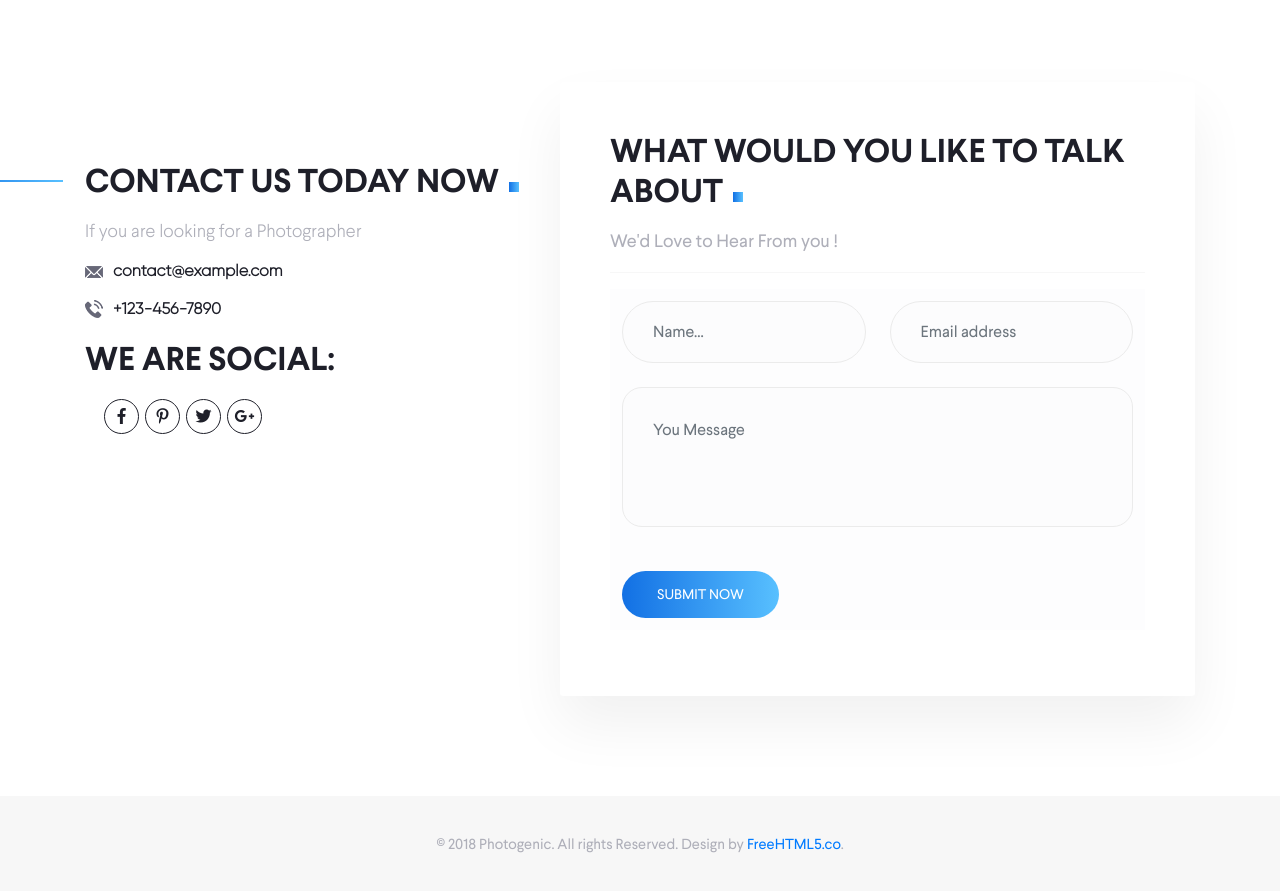
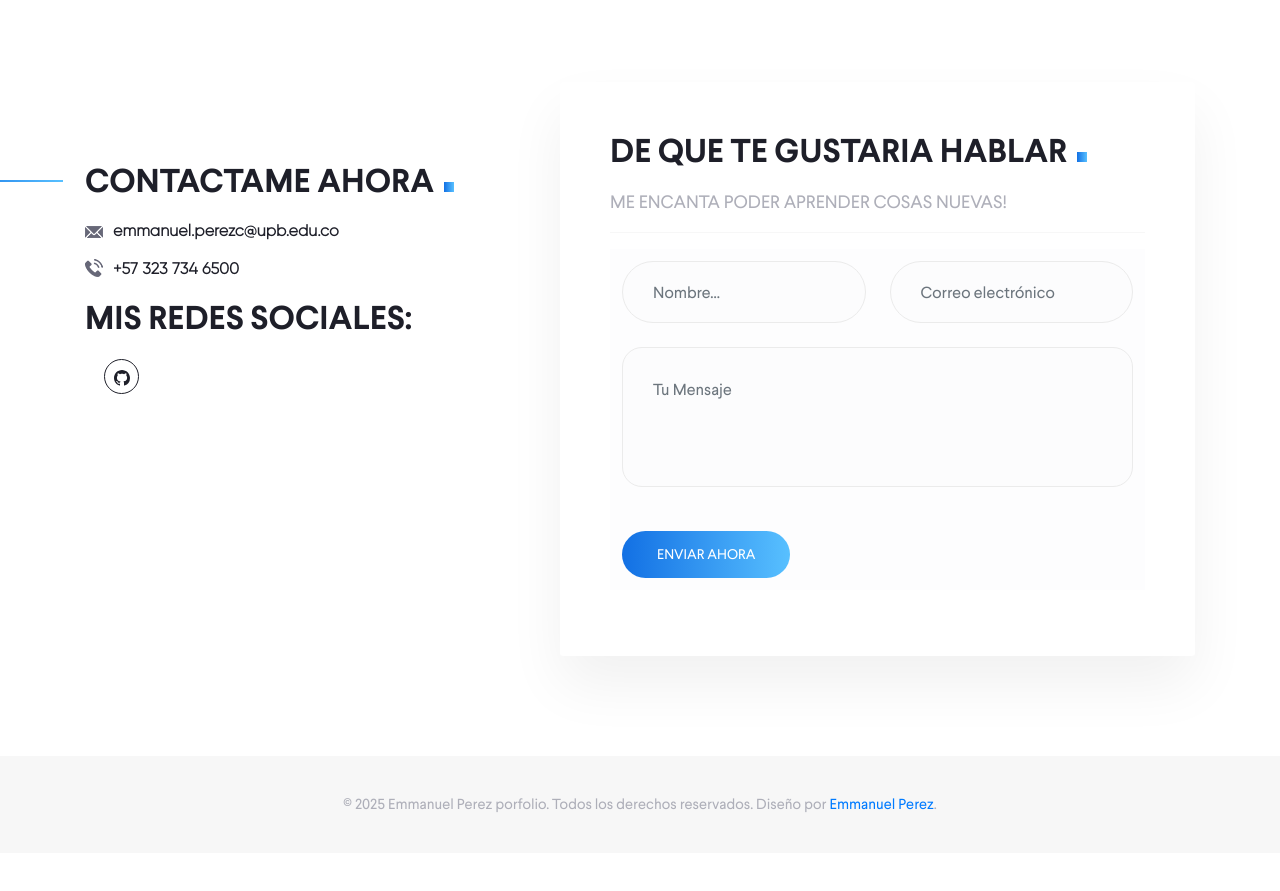
Before and after one commit to tiz787/project-workshop-1, a plain HTML site: page index.html in a window 1280 px wide. Shown: the part 2560-3451 px from the top of the page. After the commit the page ends 3413 px from the top, so only its background shows below. Drawn offline with Linux system fonts and the light colour scheme.

Commit message:
Actualizar Seccion de contacto mas personal y dedica a lo que se necesita

```diff
--- a/index.html
+++ b/index.html
@@ -373,38 +373,35 @@
       <div class="container" id="contact">
         <div class="row">
           <div class="col-lg-5">
-            <h2>CONTACT US TODAY NOW</h2>
-            <p class="light">If you are looking for a Photographer</p>
+            <h2>CONTACTAME AHORA</h2>
             <p>
               <span class="email"
                 ><img src="images/email.png" alt="email icon" /></span
-              ><b>contact@example.com</b>
+              ><b>emmanuel.perezc@upb.edu.co</b>
             </p>
             <p>
               <span class="phone"
                 ><img src="images/phone.png" alt="phone icon" /></span
-              ><b>+123-456-7890</b>
+              ><b>+57 323 734 6500</b>
             </p>
-            <h3>We Are Social:</h3>
+            <h3>MIS REDES SOCIALES:</h3>
             <ul class="navbar-nav float-left social-links footer-social">
               <li class="nav-item">
-                <a class="nav-link" href="https://www.facebook.com/fh5co"
-                  ><i class="fab fa-facebook-f"></i
-                ></a>
-              </li>
-              <li class="nav-item">
-                <a class="nav-link" href="#"
-                  ><i class="fab fa-pinterest-p"></i
-                ></a>
-              </li>
-              <li class="nav-item">
-                <a class="nav-link" href="https://twitter.com/fh5co"
-                  ><i class="fab fa-twitter"></i
-                ></a>
-              </li>
-              <li class="nav-item">
-                <a class="nav-link" href="#"
-                  ><i class="fab fa-google-plus-g"></i
+                <a
+                  class="nav-link"
+                  href="https://github.com/tiz787"
+                  target="_blank"
+                  ><svg
+                    xmlns="http://www.w3.org/2000/svg"
+                    width="16"
+                    height="16"
+                    fill="currentColor"
+                    class="bi bi-github"
+                    viewBox="0 0 16 16"
+                  >
+                    <path
+                      d="M8 0C3.58 0 0 3.58 0 8c0 3.54 2.29 6.53 5.47 7.59.4.07.55-.17.55-.38 0-.19-.01-.82-.01-1.49-2.01.37-2.53-.49-2.69-.94-.09-.23-.48-.94-.82-1.13-.28-.15-.68-.52-.01-.53.63-.01 1.08.58 1.23.82.72 1.21 1.87.87 2.33.66.07-.52.28-.87.51-1.07-1.78-.2-3.64-.89-3.64-3.95 0-.87.31-1.59.82-2.15-.08-.2-.36-1.02.08-2.12 0 0 .67-.21 2.2.82.64-.18 1.32-.27 2-.27s1.36.09 2 .27c1.53-1.04 2.2-.82 2.2-.82.44 1.1.16 1.92.08 2.12.51.56.82 1.27.82 2.15 0 3.07-1.87 3.75-3.65 3.95.29.25.54.73.54 1.48 0 1.07-.01 1.93-.01 2.2 0 .21.15.46.55.38A8.01 8.01 0 0 0 16 8c0-4.42-3.58-8-8-8"
+                    /></svg
                 ></a>
               </li>
             </ul>
@@ -412,8 +409,8 @@
 
           <div class="col-lg-7">
             <div class="form-box">
-              <h4>What would you like to talk about</h4>
-              <p>We'd Love to Hear From you !</p>
+              <h4>DE QUE TE GUSTARIA HABLAR</h4>
+              <p>ME ENCANTA PODER APRENDER COSAS NUEVAS!</p>
               <hr />
               <table class="table table-light table-borderless">
                 <tr>
@@ -421,7 +418,7 @@
                     <input
                       type="text"
                       class="form-control"
-                      placeholder="Name..."
+                      placeholder="Nombre..."
                     />
                   </td>
 
@@ -429,7 +426,7 @@
                     <input
                       type="text"
                       class="form-control"
-                      placeholder="Email address"
+                      placeholder="Correo electrónico"
                     />
                   </td>
                 </tr>
@@ -438,13 +435,13 @@
                   <td colspan="2">
                     <textarea
                       class="form-control"
-                      placeholder="You Message"
+                      placeholder="Tu Mensaje"
                     ></textarea>
                   </td>
                 </tr>
                 <tr>
                   <td colspan="2">
-                    <button type="submit">SUBMIT NOW</button>
+                    <button type="submit">ENVIAR AHORA</button>
                   </td>
                 </tr>
               </table>
@@ -456,8 +453,10 @@
     <div class="container-fluid copy">
       <div class="col-lg-12">
         <p>
-          &copy; 2018 Photogenic. All rights Reserved. Design by
-          <a href="https://freehtml5.co" target="_blank">FreeHTML5.co</a>.
+          &copy; 2025 Emmanuel Perez porfolio. Todos los derechos reservados.
+          Diseño por
+          <a href="https://github.com/tiz787" target="_blank">Emmanuel Perez</a
+          >.
         </p>
       </div>
     </div>
```
